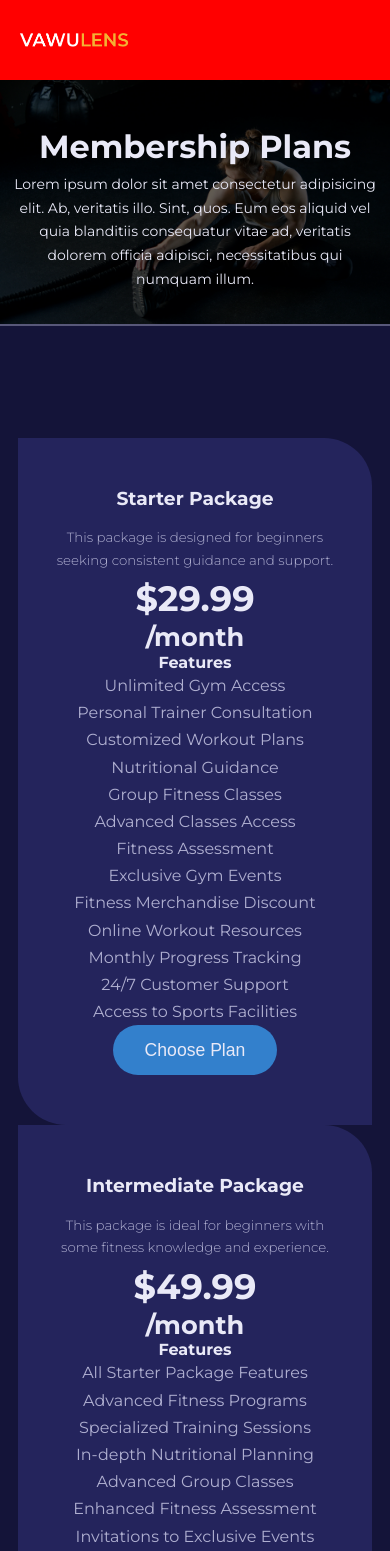
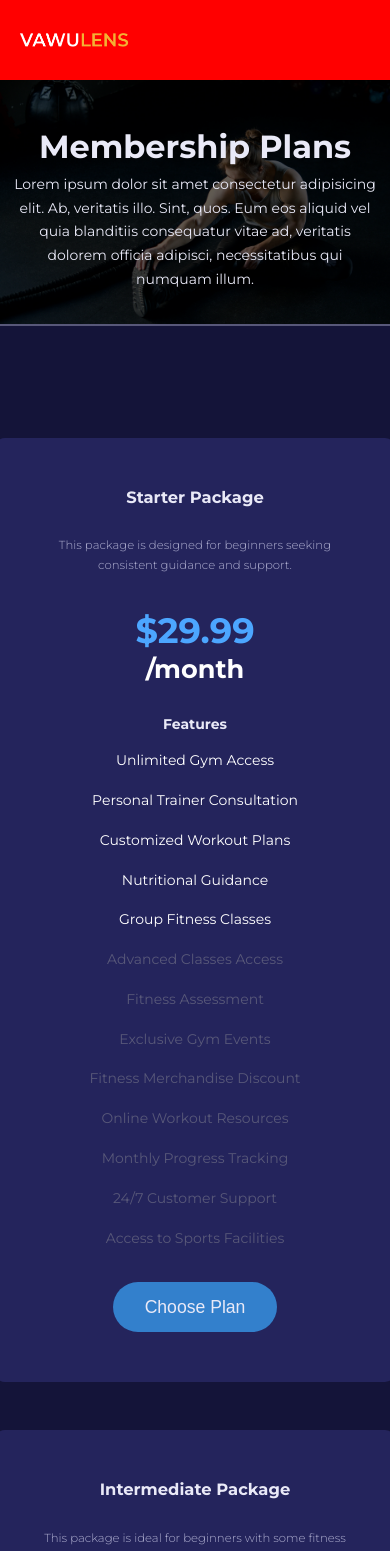
Before and after one commit to Nelson2023-2024/React-GYM, a React (Vite) app: page /plans in a window 390 px wide. Shown: the top 1551 px of the page. Built offline with nearby package versions, Linux system fonts and the light colour scheme; some icons are missing.

Commit message:
Added styling to the Planning page and  made the page responsive

```diff
--- a/src/Pages/plans/plans.css
+++ b/src/Pages/plans/plans.css
@@ -0,0 +1,92 @@
+.plans__container {
+    display: grid;
+    grid-template-columns: repeat(3, 1fr);
+    gap: 3rem;
+  }
+
+.plan{
+    border-radius: 0;
+    border-radius: 10px;
+    display: flex;
+    flex-direction: column;
+}
+.plan button{
+    align-items: flex-end;
+}
+.plan h3{
+    margin-bottom: .8rem;
+}
+
+.plan small{
+    margin-bottom: 2rem;
+}
+
+.plan h1{
+    color: var(--color-primary-variant);
+    display: inline;
+}
+.plan h2{
+    display: inline;
+    color: #fff;
+}
+
+.plan h4{
+    margin-top: 2rem;
+}
+.plan p{
+    margin-top: 1rem;
+    color: #fff;
+}
+
+.plan p.disabled{
+    color: var(--color-DarkGray-400);
+
+}
+.plan p.disabled:hover{
+    cursor:no-drop;
+}
+
+.plan button{
+    margin-top: auto;
+    align-self: flex-end;
+    cursor: pointer;
+}
+
+.plan:nth-child(2) button{
+    align-self: flex-end;
+}
+
+@media (max-width:1024px){
+    .plans__container {
+        grid-template-columns: repeat(2, 1fr);
+      }
+}
+
+@media (max-width:768px){
+    .plans__container {
+        grid-template-columns: repeat(1, 500px);
+        justify-content: center;
+    }
+    .plan button{
+        margin-top: 2rem;
+
+    }
+
+
+}
+@media (max-width:600px){
+    .plans__container{
+        padding-inline:6rem ;
+        font-size: 14px;
+    }
+    .plans__container {
+        grid-template-columns: repeat(1,400px);
+        justify-content: center;
+    }
+    .plan button{
+        margin-top: 2rem;
+
+    }
+
+
+}
```
